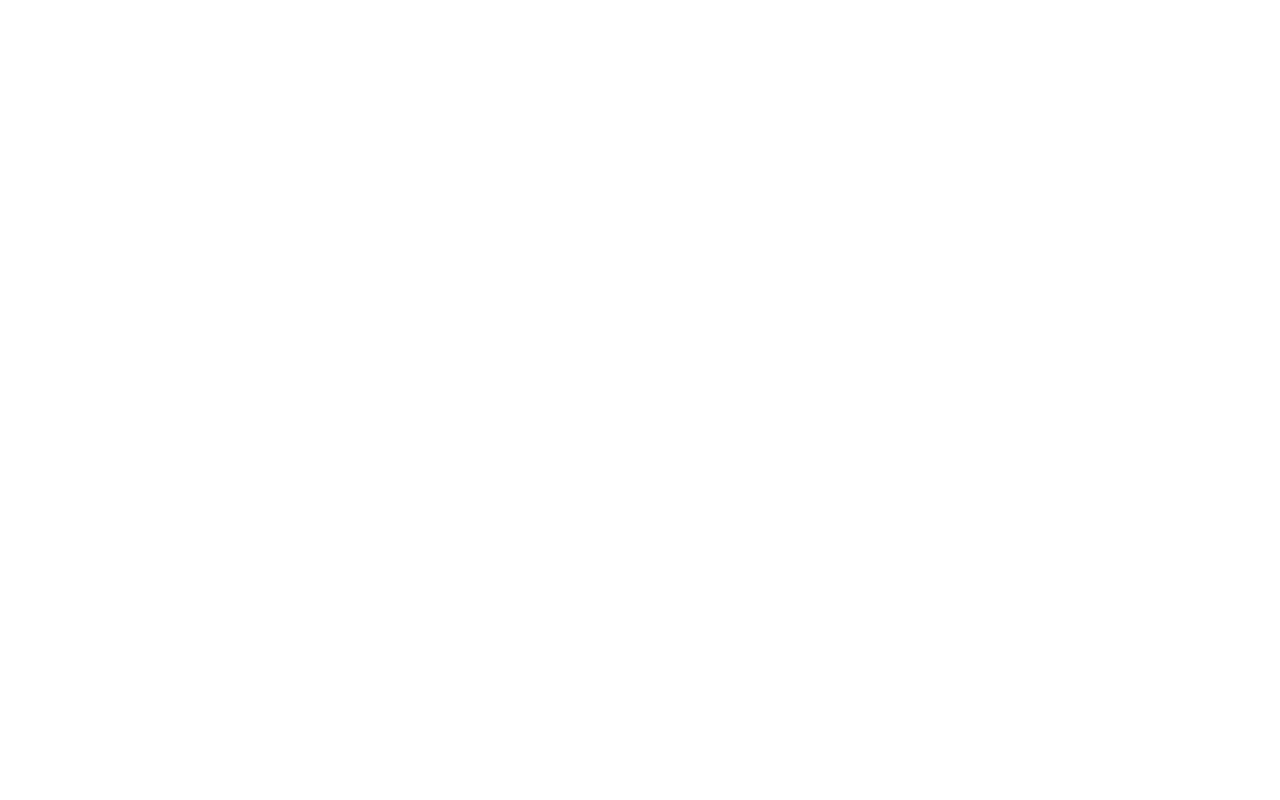
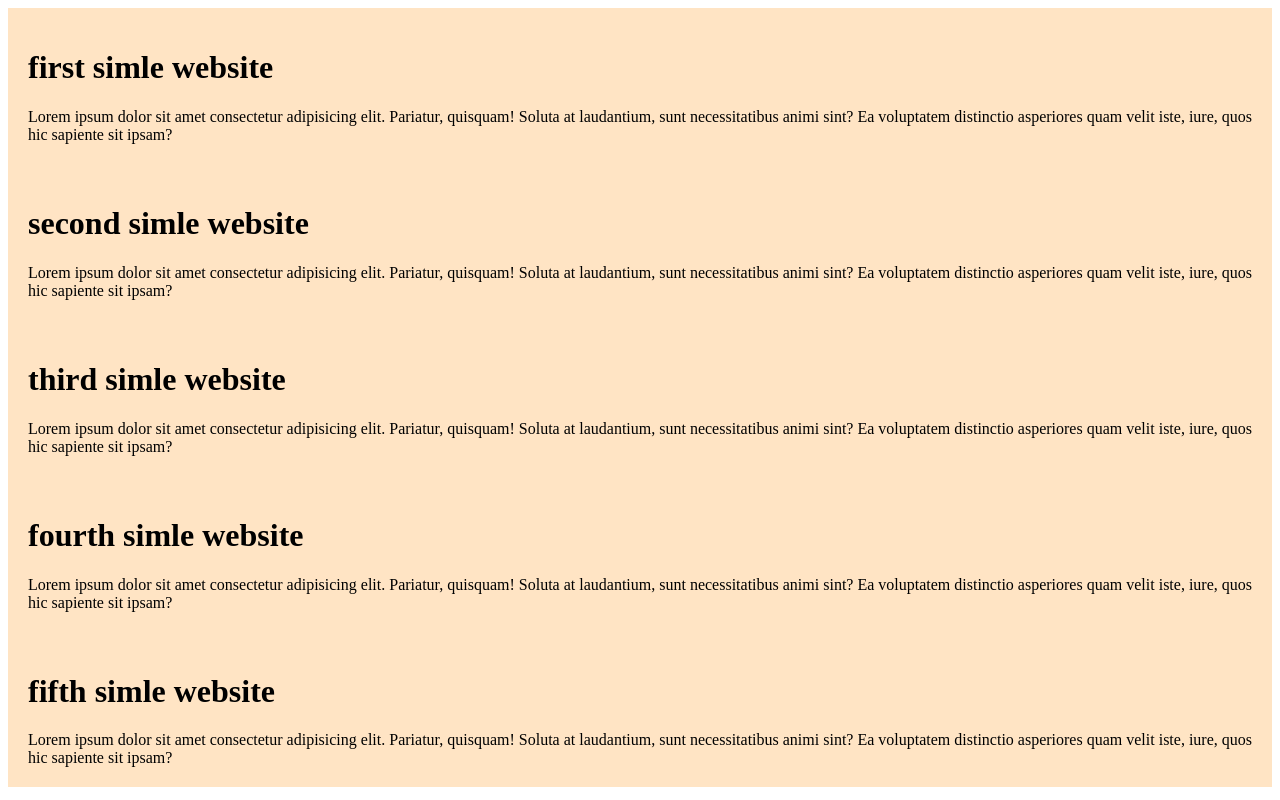
Before and after one commit to abdulalim65/my-simple-website, a plain HTML site: page index.htm in a window 1280 px wide. Drawn offline with Linux system fonts and the light colour scheme.

Commit message:
added syle to simple website

```diff
--- a/index.htm
+++ b/index.htm
@@ -4,8 +4,33 @@
     <meta charset="UTF-8">
     <meta name="viewport" content="width=device-width, initial-scale=1.0">
     <title>my simle website</title>
+    <link rel="stylesheet" href="styles/blog.css">
 </head>
 <body>
+    <div>
+        <h1>first simle website</h1>
+        Lorem ipsum dolor sit amet consectetur adipisicing elit. Pariatur, quisquam! Soluta at laudantium, sunt necessitatibus animi sint? Ea voluptatem distinctio asperiores quam velit iste, iure, quos hic sapiente sit ipsam?
+    </div>
+
+    <div>
+        <h1>second simle website</h1>
+        Lorem ipsum dolor sit amet consectetur adipisicing elit. Pariatur, quisquam! Soluta at laudantium, sunt necessitatibus animi sint? Ea voluptatem distinctio asperiores quam velit iste, iure, quos hic sapiente sit ipsam?
+    </div>
+
+    <div>
+        <h1>third simle website</h1>
+        Lorem ipsum dolor sit amet consectetur adipisicing elit. Pariatur, quisquam! Soluta at laudantium, sunt necessitatibus animi sint? Ea voluptatem distinctio asperiores quam velit iste, iure, quos hic sapiente sit ipsam?
+    </div>
+
+    <div>
+        <h1>fourth simle website</h1>
+        Lorem ipsum dolor sit amet consectetur adipisicing elit. Pariatur, quisquam! Soluta at laudantium, sunt necessitatibus animi sint? Ea voluptatem distinctio asperiores quam velit iste, iure, quos hic sapiente sit ipsam?
+    </div>
+
+    <div>
+        <h1>fifth simle website</h1>
+        Lorem ipsum dolor sit amet consectetur adipisicing elit. Pariatur, quisquam! Soluta at laudantium, sunt necessitatibus animi sint? Ea voluptatem distinctio asperiores quam velit iste, iure, quos hic sapiente sit ipsam?
+    </div>
 
 </body>
 </html>
--- /dev/null
+++ b/styles/blog.css
@@ -0,0 +1,4 @@
+div{
+    background-color: bisque;
+    padding: 20px;
+}
```
